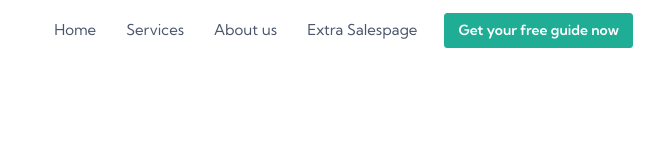
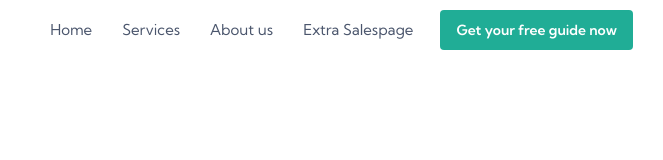
Before and after one commit to EugeneBudnikCPCS/WebLearning, a plain HTML site: page index.html in a window 1280 px wide. Shown: the full height of the page, 617-1280 px from the left. Drawn offline with Linux system fonts and the light colour scheme.

Commit message:
Header fixes.

```diff
--- a/index.html
+++ b/index.html
@@ -16,21 +16,19 @@
 </head>
 
 <body>
-  <header>
-    <div>
-      <div class="header__logo">
-        <a href="#">
-          <img alt="Logo" src="source/happy_coaching_logo_navbar.svg" />
-        </a>
-      </div>
+  <header class="header">
+    <div class="header__container">
+      <a href="#" class="link">
+        <img alt="Logo" src="source/happy_coaching_logo_navbar.svg" />
+      </a>
       <nav class="header__navigation">
-        <div class="navigation__links">
-          <a class="navigation-link" href="#"> Home </a>
-          <a class="navigation-link" href="#"> Services </a>
-          <a class="navigation-link" href="#"> About us </a>
-          <a class="navigation-link" href="#"> Extra Salespage </a>
+        <div class="link header__links-container">
+          <a class="link header__link" href="#"> Home </a>
+          <a class="link header__link" href="#"> Services </a>
+          <a class="link header__link" href="#"> About us </a>
+          <a class="link header__link" href="#"> Extra Salespage </a>
         </div>
-        <a class="green-button" href="#"> Get your free guide now </a>
+        <a class="button button-green" href="#"> Get your free guide now </a>
       </nav>
     </div>
   </header>
--- a/style.css
+++ b/style.css
@@ -1,88 +1,73 @@
-body {
-  height: 100%;
-  margin: 0;
-  padding: 0;
-}
-
 *:focus {
   outline: none;
 }
 
-header {
-  width: 100vw;
-  height: 3.75em;
+.header {
 }
 
-header > div {
-  height: 100%;
-  max-width: 76.25em;
+.header__container {
+  max-width: 76.25rem;
+  padding: 0.625rem 1rem;
   margin: auto;
   display: flex;
-  align-content: center;
+  align-items: center;
   justify-content: space-between;
 }
 
-.header__logo {
+.header__navigation {
+  display: flex;
+  justify-content: center;
+  gap: 1.6875rem;
+}
+
+.header__links-container {
   display: flex;
   justify-content: center;
   align-items: center;
+  gap: 1.875rem;
 }
 
-.header__navigation {
-  height: 100%;
-
-  display: flex;
-  justify-content: center;
-  align-items: initial;
-  grid-gap: 1.6875em;
-}
-
-.navigation__links {
-  display: flex;
-  justify-content: center;
-  align-items: center;
-  grid-gap: 1.875em;
-}
-
-.navigation-link {
-  color: var(--gray-800, #4a556c);
-  font-family: "Kumbh Sans", sans-serif;
-  font-size: 0.9375em;
-  font-style: normal;
-  font-weight: 400;
-
+.link {
   text-decoration: none;
-}
-
-.navigation-link:hover {
-  color: #364158;
   cursor: pointer;
 }
 
-.green-button {
-  background-color: #20ad96;
-  padding-left: 1em;
-  padding-right: 1em;
-  border-radius: 0.25em;
-  height: 2.5em;
+.button {
+  padding-left: 1rem;
+  padding-right: 1rem;
+  border-radius: 0.25rem;
+  height: 2.5rem;
 
   display: flex;
   align-items: center;
   justify-content: center;
 
-  margin-top: auto;
-  margin-bottom: auto;
-
   font-family: "Kumbh Sans", sans-serif;
-  font-size: 0.875em;
+  font-size: 0.875rem;
   font-style: normal;
   font-weight: 600;
-  color: #ffffff;
 
   text-decoration: none;
+  cursor: pointer;
 }
 
-.green-button:hover {
+.header__link {
+  color: #4a556c;
+  font-family: "Kumbh Sans", sans-serif;
+  font-size: 0.9375rem;
+  font-style: normal;
+  font-weight: 400;
+}
+
+.header__link:hover {
+  color: #364158;
+}
+
+.button-green {
+  background-color: #20ad96;
+  color: #ffffff;
+}
+
+.button-green:hover {
   background-color: #0c9982;
-  cursor: pointer;
 }
```
